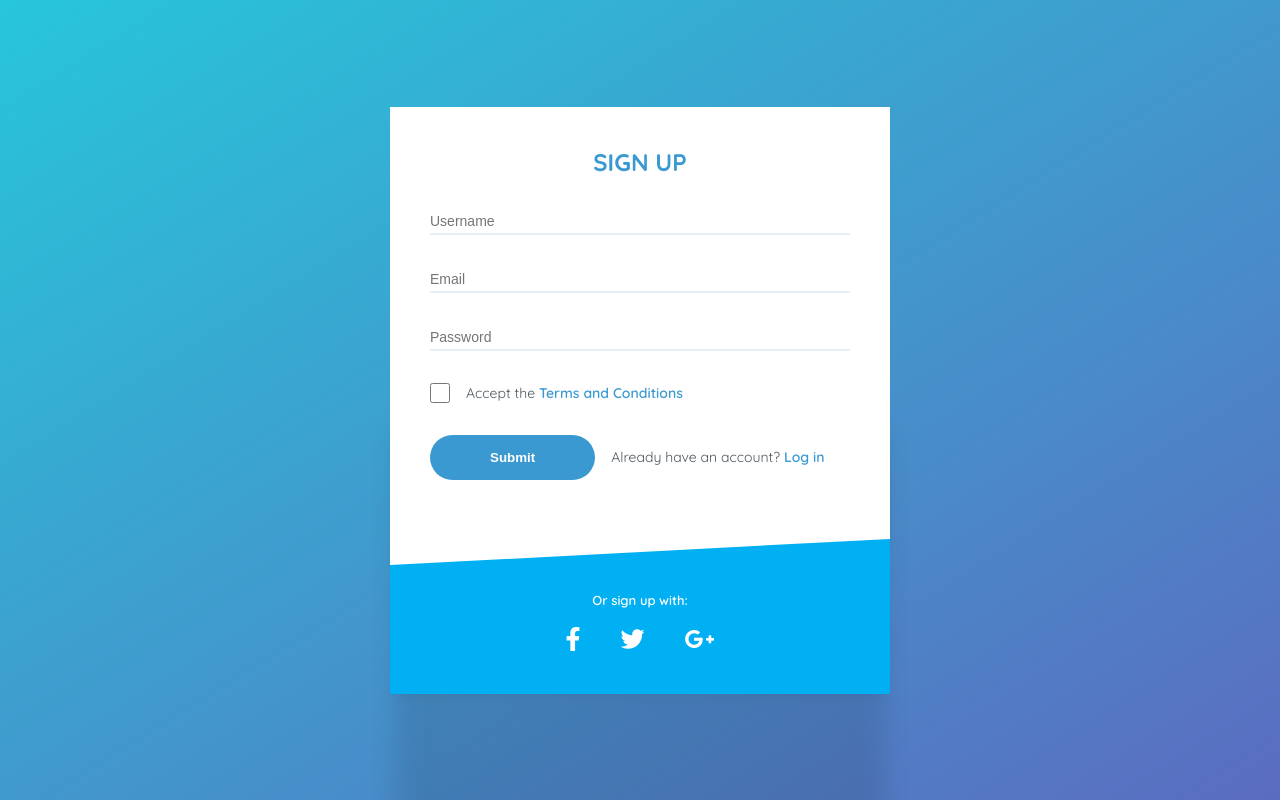
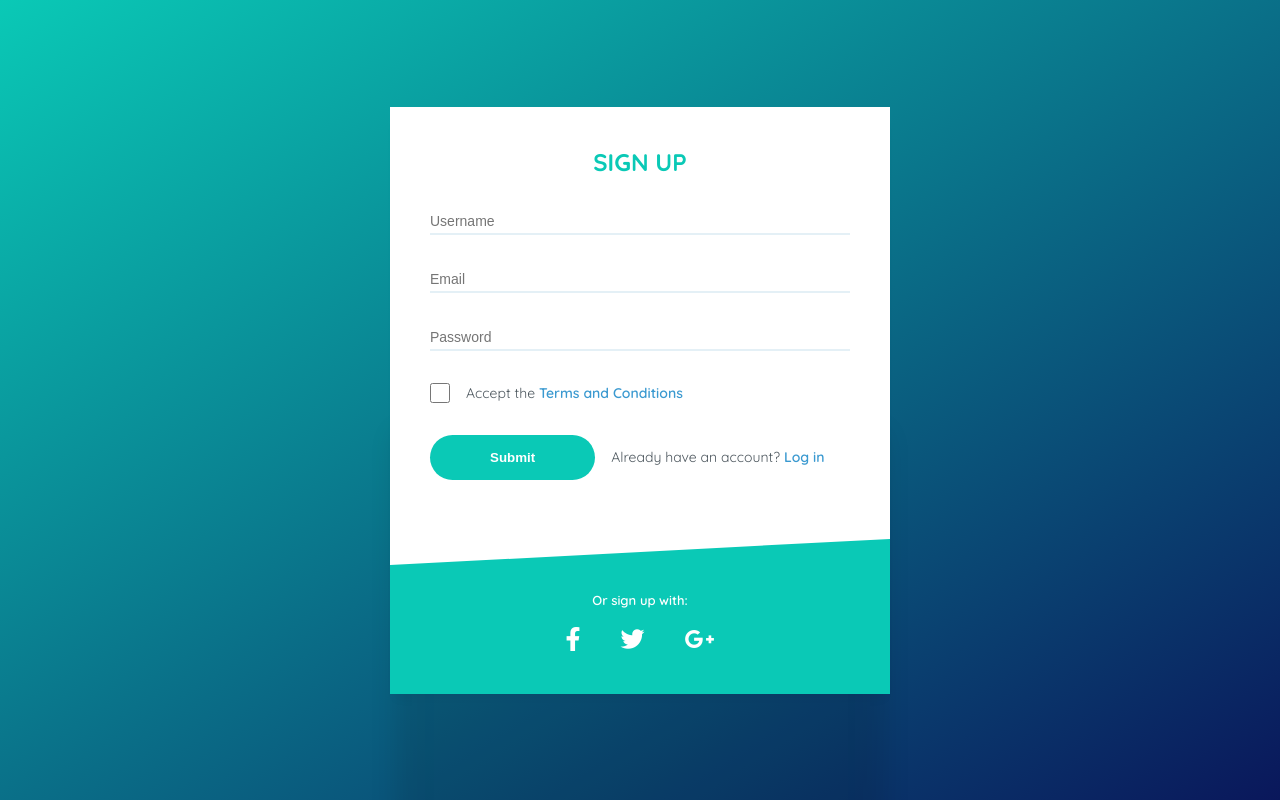
Before and after one commit to tylerthomashusemann/Signup-Form-Design, a plain HTML site: page signup.html in a window 1280 px wide. Drawn offline with Linux system fonts and the light colour scheme.

Commit message:
Color Scheme Change
Fixed: 1/18/2023

```diff
--- a/style.css
+++ b/style.css
@@ -11,7 +11,7 @@ body {
   display: flex;
   justify-content: center;
   align-items: center;
-  background: linear-gradient(to bottom right, #27c6da, #5b6cc0);
+  background: linear-gradient(to bottom right, #0ac9b6, #0a175b);
 }
 
 .signup-wrap {
@@ -41,10 +41,10 @@ body {
 
 h2 {
   text-transform: uppercase;
-  font-weight: 700;
+  font-weight: 800;
   text-align: center;
   margin-bottom: 32px;
-  color: #3a99d0;
+  color: #0ac9b6;
 }
 
 .input-wrap {
@@ -76,8 +76,8 @@ input {
 
 input:focus {
   outline: none;
-  box-shadow: 0 1px 0 0 #88d9fc;
-  border-color: #88d9fc;
+  box-shadow: 0 1px 0 0 #3a99d0;
+  border-color: #3a99d0;
 }
 
 input[type="checkbox"] {
@@ -99,7 +99,7 @@ button {
   font-weight: 600;
   border: none;
   color: #fff;
-  background-color: #3a99d0;
+  background-color: #0ac9b6;
   margin-right: 16px;
   transition: 500ms ease all;
 }
@@ -113,7 +113,7 @@ button:hover {
   display: flex;
   flex-direction: column;
   align-items: center;
-  background-color: #00b0f3;
+  background-color: #0ac9b6;
   padding: 60px 40px 40px;
   color: #fff;
 }
```
